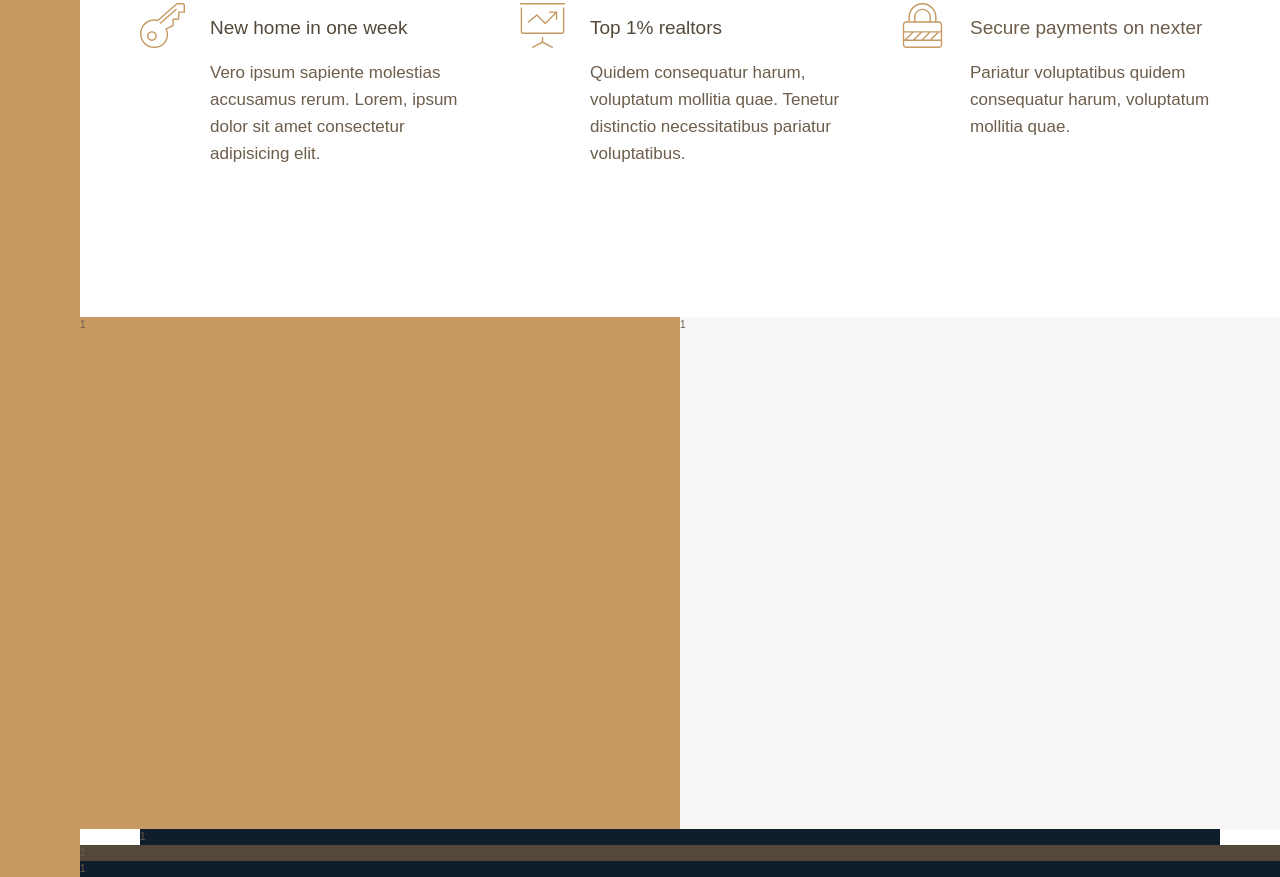
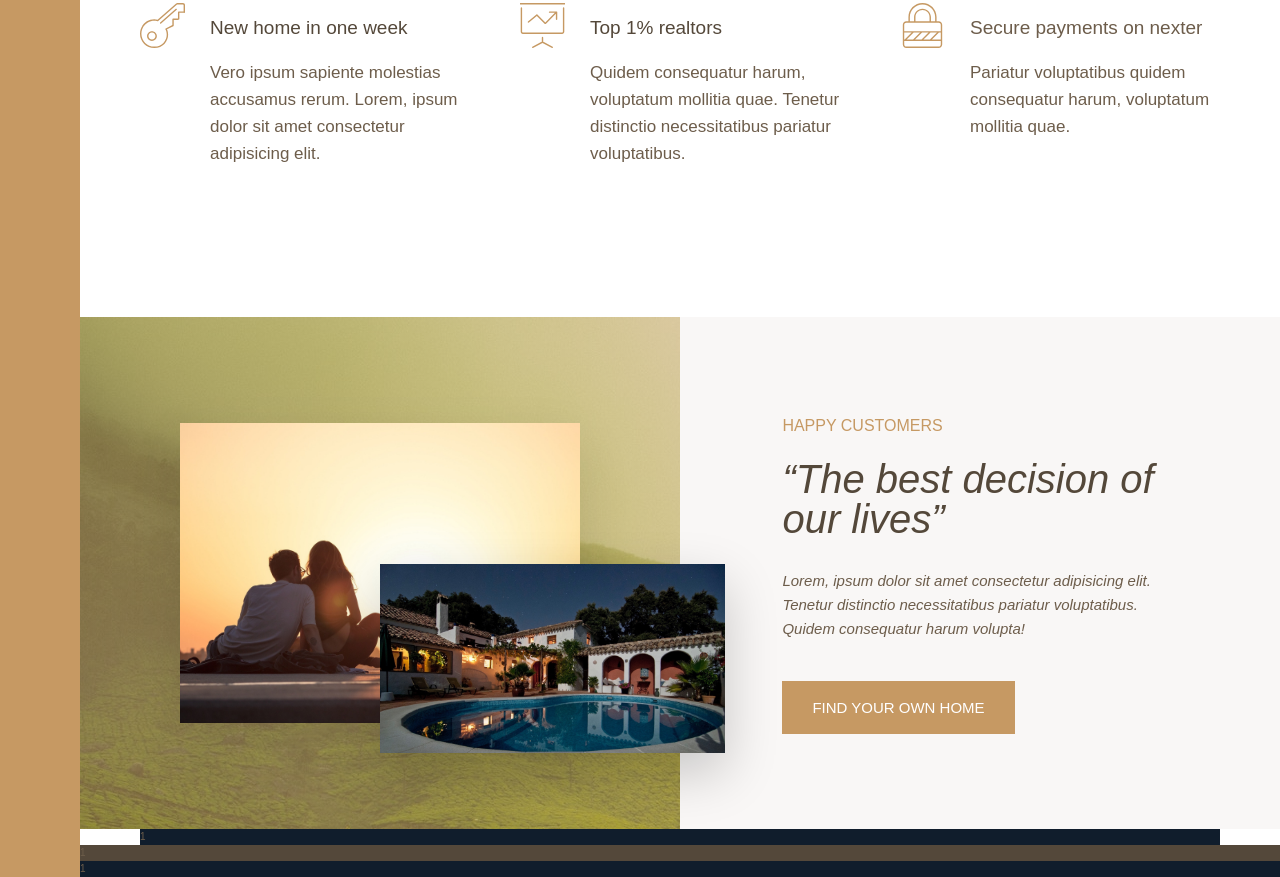
Before and after one commit to Oddisey000/nexter, a website: page index.html in a window 1280 px wide. Shown: the part 991-1868 px from the top of the page. Drawn offline with Linux system fonts and the light colour scheme; files whose address does not match are found by name; a web font is replaced by a local one.

Commit message:
Making story section

```diff
--- a/dev/sass/base/_typography.scss
+++ b/dev/sass/base/_typography.scss
@@ -9,10 +9,24 @@
 
 .heading-2 {
     @extend %heading;
+    font-size: 4rem;
+    font-style: italic;
+    line-height: 1;
+
+    &--light {
+        color: $color-grey-light-1;
+    }
+
+    &--dark {
+        color: $color-grey-dark-1;
+    }
 }
 
 .heading-3 {
     @extend %heading;
+    font-size: 1.6rem;
+    color: $color-primary;
+    text-transform: uppercase;
 }
 
 .heading-4 {
--- a/dev/sass/components/_story.scss
+++ b/dev/sass/components/_story.scss
@@ -1,11 +1,84 @@
 .story {
     &-pictures {
-        background-color: $color-primary;
+        //background-color: $color-primary;
+        background-image: linear-gradient(
+                rgba($color-primary, .5),
+                rgba($color-primary, .5)),
+            url(../img/back.jpg);
         grid-column: full-start / col-end 4;
+        display: grid;
+        grid-template-rows: repeat(6, 1fr);
+        grid-template-columns: repeat(6, 1fr);
+        align-items: center;
+    }
+
+    &__img--1 {
+        width: 100%;
+        grid-row: 2 / 6;
+        grid-column: 2 / 6;
+        box-shadow: 0 2rem 5rem rgba(#000, .1);
+    }
+
+    &__img--2 {
+        width: 115%;
+        grid-row: 4 / 6;
+        grid-column: 4 / 7;
+        z-index: 10;
+        box-shadow: 0 2rem 5rem rgba(#000, .2);
     }
 
     &-content {
         background-color: $color-grey-light-1;
         grid-column: col-start 5 / full-end;
+        padding: 6rem 8vw;
+
+        /*display: flex;
+        flex-direction: column;
+        justify-content: center;
+        align-items: flex-start;
+        */
+
+        display: grid;
+        align-content: center;
+        justify-items: start;
+    }
+
+    &__text {
+        font-size: 1.5rem;
+        font-style: italic;
+        margin-bottom: 4rem;
     }
 }
+
+.btn {
+    background-color: $color-primary;
+    color: #FFF;
+    border: none;
+    border-radius: 0;
+    font-family: $font-display;
+    font-size: 1.5rem;
+    text-transform: uppercase;
+    padding: 1.8rem 3rem;
+    cursor: pointer;
+    transition: all .2s;
+
+    &:hover {
+        background-color: $color-primary-dark;
+    }
+}
+
+.mb-sm {
+    margin-bottom: 2rem;
+}
+
+.mb-md {
+    margin-bottom: 3rem;
+}
+
+.mb-lg {
+    margin-bottom: 4rem;
+}
+
+.mb-hg {
+    margin-bottom: 8rem;
+}
--- a/index.html
+++ b/index.html
@@ -64,8 +64,19 @@
         </section>
         <!--Features section end-->
 
-        <div class="story-pictures">1</div>
-        <div class="story-content">1</div>
+        <!--Story section start-->
+        <div class="story-pictures">
+            <img src="assets/img/story-1.jpeg" alt="Couple with new house" class="story__img--1">
+            <img src="assets/img/story-2.jpeg" alt="New house" class="story__img--2">
+        </div>
+        <div class="story-content">
+            <h3 class="heading-3 mb-sm">Happy Customers</h3>
+            <h2 class="heading-2 mb-md heading-2--dark">&ldquo;The best decision of our lives&rdquo;</h2>
+            <p class="story__text">Lorem, ipsum dolor sit amet consectetur adipisicing elit. Tenetur distinctio necessitatibus pariatur voluptatibus. Quidem consequatur harum volupta!</p>
+            <button class="btn">Find your own home</button>
+        </div>
+        <!--Story section start-->
+
         <section class="homes">1</section>
         <section class="gallery">1</section>
         <footer class="footer">1</footer>
```
Also changed, not shown: assets/img/back.jpg (added), assets/img/story-1.jpeg (added), assets/img/story-2.jpeg (added), dev/css/style_dev.css.
